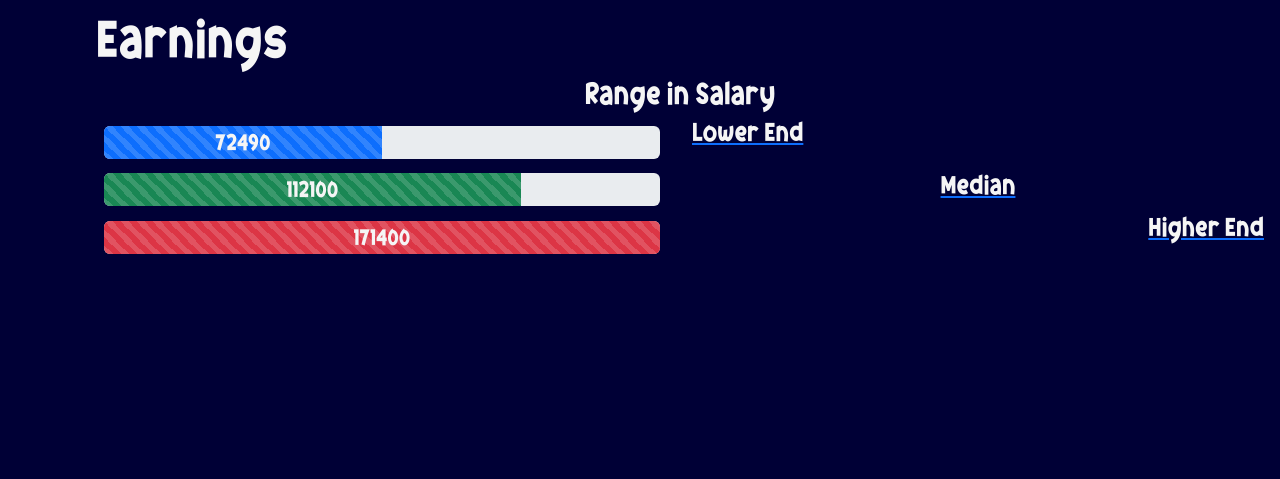
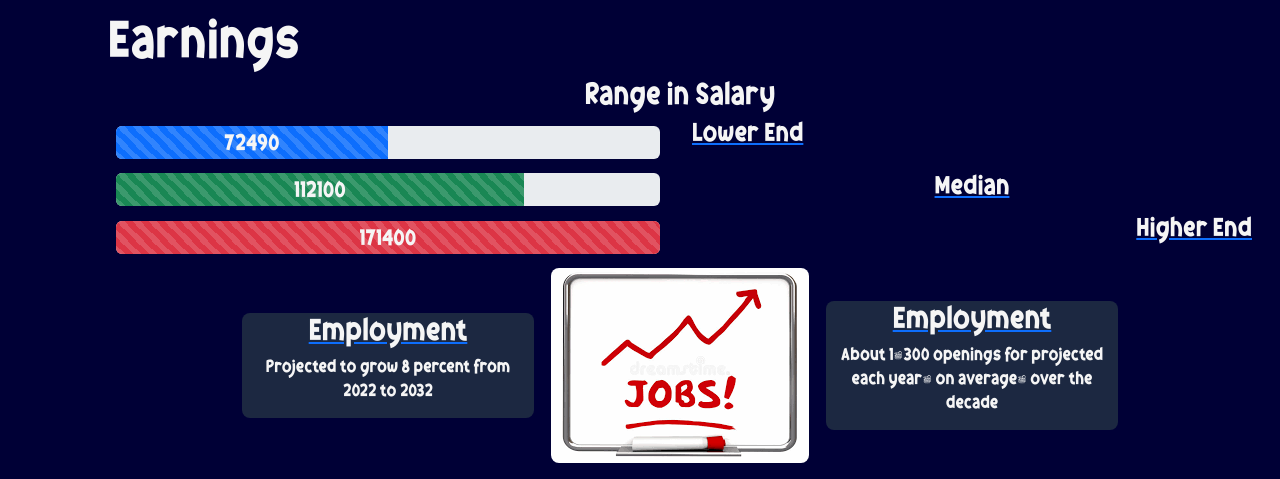
Before and after one commit to ayatsakalla/Future-Me, a plain HTML site: page index.html in a window 1280 px wide. Shown: the part 1702-2181 px from the top of the page. Before the commit the page ends 1978 px from the top, so only its background shows below. Drawn offline with nearby package versions, Linux system fonts and the light colour scheme.

Commit message:
FINALLY FINISHED YAYYYY FINISHED EARNINGS SECTION YAYYY

```diff
--- a/index.html
+++ b/index.html
@@ -201,7 +201,7 @@
             <!-- science and maths row -->
             <div class="row d-flex justify-context-center align-items-center mt-2">
                 <div class="col-4 rounded-3 prettyblue mt-2 mt-md-0">
-                    <a href="https://www.bls.gov/ooh/architecture-and-engineering/chemical-engineers.htm#tab-4">
+                    <a href="https://www.bls.gov/ooh/architecture-and-engineering/chemical-engineers.htm#tab-4" class="underlined">
                         <h3 class="oink whitesmoke text-center">Science</h3>
                     </a>
                     <p class="oink whitesmoke text-center">
@@ -216,7 +216,7 @@
                 </div>
 
                 <div class="col-4 rounded-3 prettyblue mt-2 mt-md-0">
-                    <a href="https://www.bls.gov/ooh/architecture-and-engineering/chemical-engineers.htm#tab-4">
+                    <a href="https://www.bls.gov/ooh/architecture-and-engineering/chemical-engineers.htm#tab-4" class="underlined">
                         <h3 class="oink whitesmoke text-center">Math</h3>
                     </a>
                     <p class="oink whitesmoke text-center">
@@ -319,7 +319,7 @@
                     </div>
                 </div>
             </div>
-        </div>
+
             <!-- colleges end -->
         <hr class="whitesmoke">
 
@@ -373,8 +373,35 @@
             </div>
         </div>
 
+        <div class="row d-flex justify-content-center align-items-center mt-2">
+
+            <div class="col-3 rounded-3 prettyblue mt-2 mt-md-0">
+                <a href="https://www.bls.gov/ooh/architecture-and-engineering/chemical-engineers.htm#tab-6">
+                    <h3 class="oink whitesmoke text-center">Employment</h3>
+                </a>
+                <p class="oink whitesmoke text-center">
+                    Projected to grow 8 percent from 2022 to 2032
+                </p>
+            </div>
+
+            <div class="col-3 justify-content-center d-flex">
+                <img src="employyy.png" class="img-fluid rounded-3">
+            </div>
+
+            <div class="col-3 rounded-3 prettyblue mt-2 mt-md-0">
+                <a href="https://www.bls.gov/ooh/architecture-and-engineering/chemical-engineers.htm#tab-6">
+                    <h3 class="oink whitesmoke text-center">Employment</h3>
+                </a>
+                <p class="oink whitesmoke text-center">
+                    About 1,300 openings for projected each year, on average, over the decade
+                </p>
+            </div>
+        </div>
+
 
         </div>
+
+    </div>
     </main>
 
     <footer>
```
Also changed, not shown: employyy.png (added).
